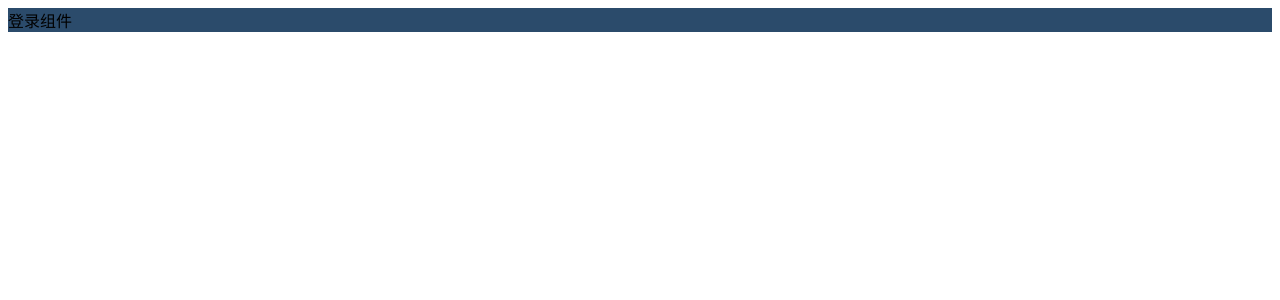
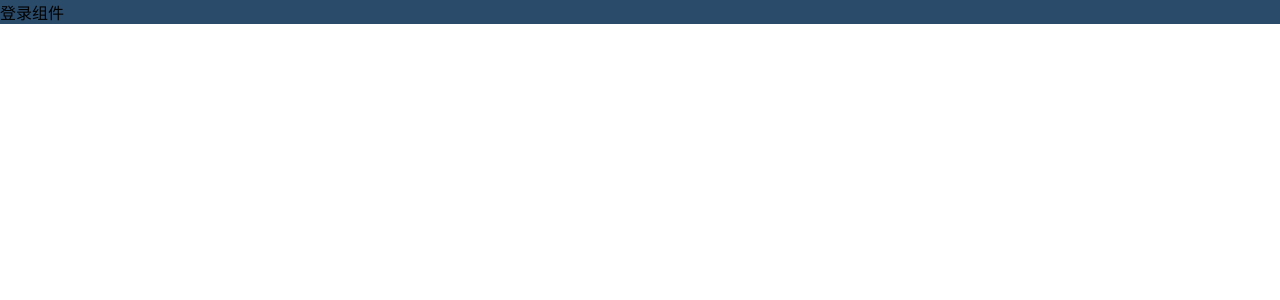
Before and after one commit to 0xTiefer-Atem/vue-demo_management, a Vue app: page /login in a window 1280 px wide. Shown: the top 300 px of the page. Built offline with nearby package versions, Linux system fonts and the light colour scheme.

Commit message:
添加全屏样式

```diff
--- /dev/null
+++ b/src/assets/css/global.css
@@ -0,0 +1,6 @@
+/*全局样式表*/
+html, body, #app{
+  height: 100%;
+  margin: 0;
+  padding: 0;
+}
--- a/src/main.js
+++ b/src/main.js
@@ -3,6 +3,9 @@ import App from './App.vue'
 import ElementUI from 'element-ui'
 import 'element-ui/lib/theme-chalk/index.css'
 import router from './router/index'
+
+//导入全局样式表
+import './assets/css/global.css'
 
 
 Vue.use(ElementUI)
```
